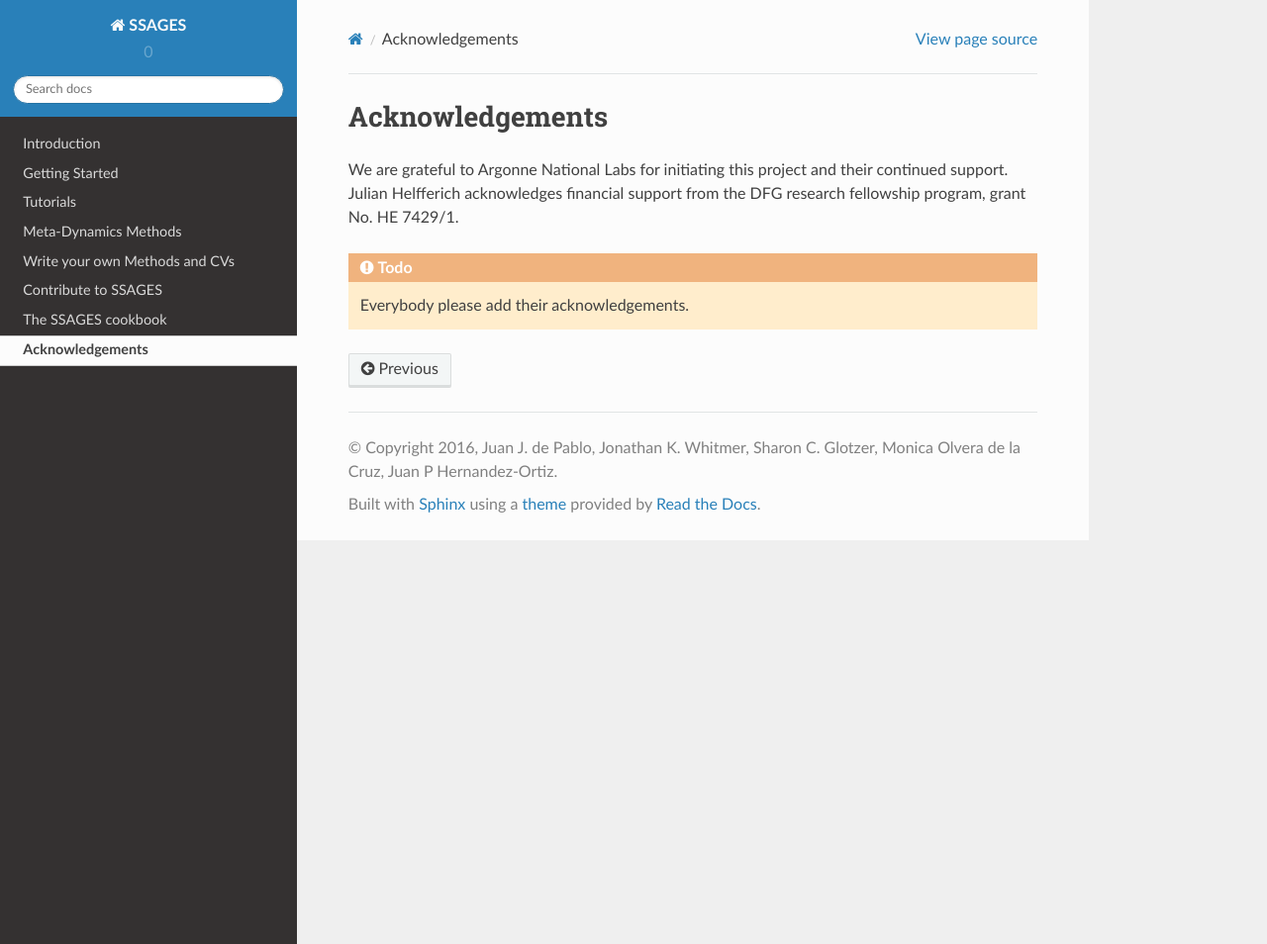
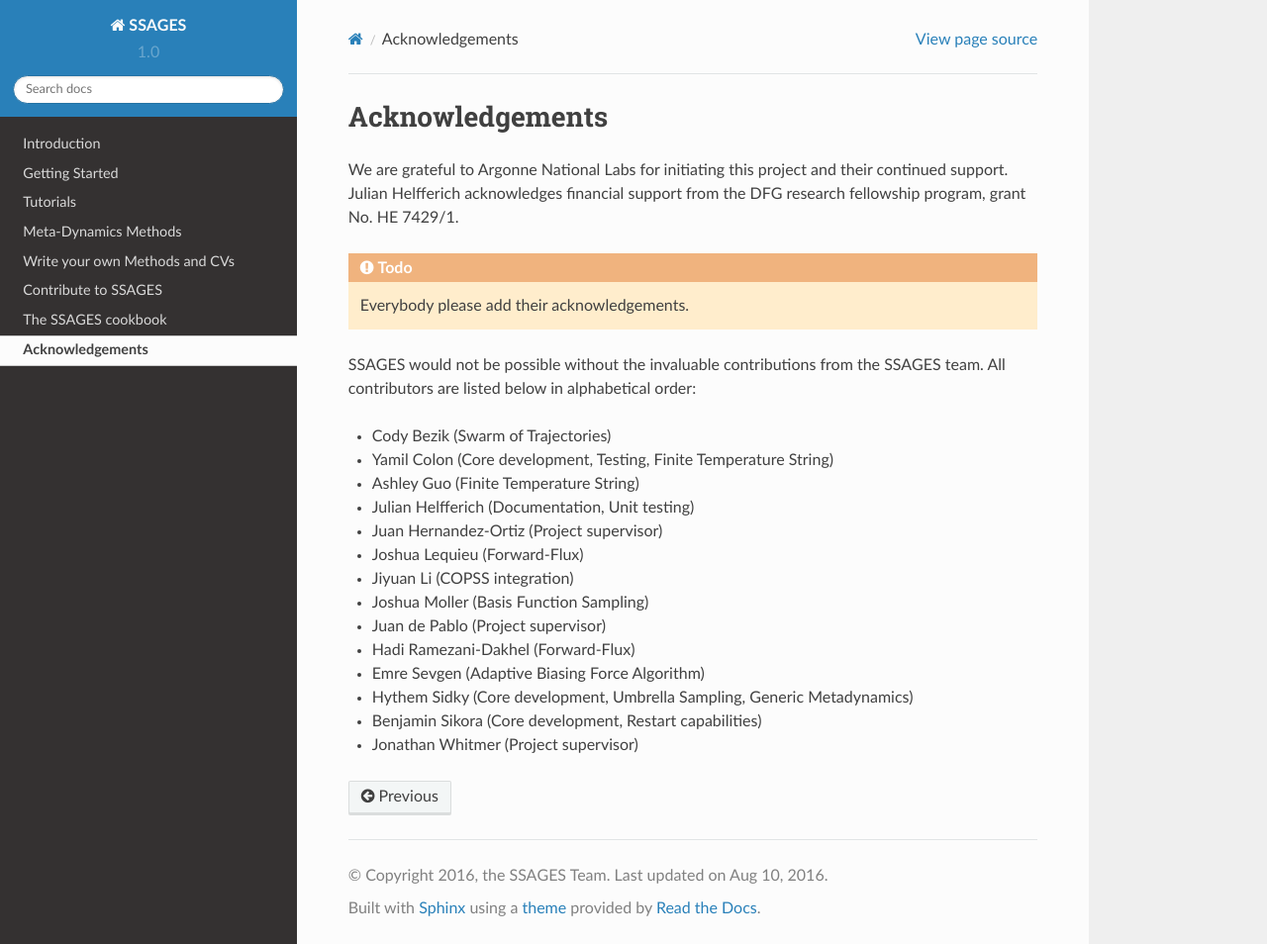
Before and after one commit to SSAGESproject/SSAGES, a Sphinx documentation site: the page built from doc/source/Acknowledgements.rst, in a window 1280 px wide and 954 px high. Shown: the whole window at 99% size. Built offline with Sphinx 7.4.7 and the Read the Docs theme 2.0.0, drawn with Linux system fonts in a browser that asks for light colours.

Commit message:
Add new target pdfmanual for creating PDF version of the manual.
Also, update Methods and add Contributors to the Acknowledgements.

```diff
--- a/doc/source/Acknowledgements.rst
+++ b/doc/source/Acknowledgements.rst
@@ -8,3 +8,21 @@ the DFG research fellowship program, grant No. HE 7429/1.
 .. todo::
 
     Everybody please add their acknowledgements.
+
+SSAGES would not be possible without the invaluable contributions from the
+SSAGES team. All contributors are listed below in alphabetical order:
+
+* Cody Bezik (Swarm of Trajectories)
+* Yamil Colon (Core development, Testing, Finite Temperature String)
+* Ashley Guo (Finite Temperature String)
+* Julian Helfferich (Documentation, Unit testing)
+* Juan Hernandez-Ortiz (Project supervisor)
+* Joshua Lequieu (Forward-Flux)
+* Jiyuan Li (COPSS integration)
+* Joshua Moller (Basis Function Sampling)
+* Juan de Pablo (Project supervisor)
+* Hadi Ramezani-Dakhel (Forward-Flux)
+* Emre Sevgen (Adaptive Biasing Force Algorithm)
+* Hythem Sidky (Core development, Umbrella Sampling, Generic Metadynamics)
+* Benjamin Sikora (Core development, Restart capabilities)
+* Jonathan Whitmer (Project supervisor)
--- a/doc/source/Introduction.rst
+++ b/doc/source/Introduction.rst
@@ -6,14 +6,20 @@ Welcome to SSAGES, our new and shiny Meta-Dynamics package.
 .. todo::
 
     * What is Metadynamics?
+
       * 2-3 paragraphs with a simple example of what Metadynamics can do.
       * Aimed towards someone who has no idea of Metadynamics.
+
     * What is SSAGES?
+
       * What does SSAGES stand for?
       * Basic features: Easy to use, easy to extend, can be used with several simulation engines (in the future).
+
     * What can SSAGES do?
+
       * Works with all types of simulations: Atomistic, coarse grained, continuum.
       * Which methods are already supported? More coming soon...
       * Which simulation engines are supported?
+
     * More information: In this manual, on github (if you want to report an
       issue/bug), mailing list.
--- a/doc/source/conf.py
+++ b/doc/source/conf.py
@@ -56,16 +56,16 @@ master_doc = 'index'
 
 # General information about the project.
 project = u'SSAGES'
-copyright = u'2016, Juan J. de Pablo, Jonathan K. Whitmer, Sharon C. Glotzer, Monica Olvera de la Cruz, Juan P Hernandez-Ortiz'
+copyright = u'2016, the SSAGES Team'
 
 # The version info for the project you're documenting, acts as replacement for
 # |version| and |release|, also used in various other places throughout the
 # built documents.
 #
 # The short X.Y version.
-version = '0'
+version = '1.0'
 # The full version, including alpha/beta/rc tags.
-release = '0.1'
+release = '0.9'
 
 # The language for content autogenerated by Sphinx. Refer to documentation
 # for a list of supported languages.
@@ -86,7 +86,7 @@ exclude_patterns = []
 #default_role = None
 
 # If true, '()' will be appended to :func: etc. cross-reference text.
-#add_function_parentheses = True
+add_function_parentheses = True
 
 # If true, the current module name will be prepended to all description
 # unit titles (such as .. function::).
@@ -111,8 +111,6 @@ pygments_style = 'sphinx'
 # The theme to use for HTML and HTML Help pages.  See the documentation for
 # a list of builtin themes.
 html_theme = "sphinx_rtd_theme"
-html_theme_path = [sphinx_rtd_theme.get_html_theme_path()]
-
 
 # Theme options are theme-specific and customize the look and feel of a theme
 # further.  For a list of options available for each theme, see the
@@ -120,7 +118,7 @@ html_theme_path = [sphinx_rtd_theme.get_html_theme_path()]
 #html_theme_options = {}
 
 # Add any paths that contain custom themes here, relative to this directory.
-#html_theme_path = []
+html_theme_path = [sphinx_rtd_theme.get_html_theme_path()]
 
 # The name for this set of Sphinx documents.  If None, it defaults to
 # "<project> v<release> documentation".
@@ -150,7 +148,7 @@ html_static_path = ['_static']
 
 # If not '', a 'Last updated on:' timestamp is inserted at every page bottom,
 # using the given strftime format.
-#html_last_updated_fmt = '%b %d, %Y'
+html_last_updated_fmt = '%b %d, %Y'
 
 # If true, SmartyPants will be used to convert quotes and dashes to
 # typographically correct entities.
@@ -176,7 +174,7 @@ html_static_path = ['_static']
 #html_show_sourcelink = True
 
 # If true, "Created using Sphinx" is shown in the HTML footer. Default is True.
-#html_show_sphinx = True
+html_show_sphinx = True
 
 # If true, "(C) Copyright ..." is shown in the HTML footer. Default is True.
 #html_show_copyright = True
@@ -197,7 +195,7 @@ htmlhelp_basename = 'SSAGESdoc'
 
 latex_elements = {
 # The paper size ('letterpaper' or 'a4paper').
-#'papersize': 'letterpaper',
+'papersize': 'letterpaper',
 
 # The font size ('10pt', '11pt' or '12pt').
 #'pointsize': '10pt',
@@ -211,7 +209,7 @@ latex_elements = {
 #  author, documentclass [howto, manual, or own class]).
 latex_documents = [
   ('index', 'SSAGES.tex', u'SSAGES Documentation',
-   u'Juan J. de Pablo, Jonathan K. Whitmer, Sharon C. Glotzer, Monica Olvera de la Cruz, Juan P Hernandez-Ortiz', 'manual'),
+   u'The SSAGES Team', 'manual'),
 ]
 
 # The name of an image file (relative to this directory) to place at the top of
@@ -220,10 +218,10 @@ latex_documents = [
 
 # For "manual" documents, if this is true, then toplevel headings are parts,
 # not chapters.
-#latex_use_parts = False
+latex_use_parts = False
 
 # If true, show page references after internal links.
-#latex_show_pagerefs = False
+latex_show_pagerefs = True
 
 # If true, show URL addresses after external links.
 #latex_show_urls = False
@@ -255,7 +253,7 @@ man_pages = [
 #  dir menu entry, description, category)
 texinfo_documents = [
   ('index', 'SSAGES', u'SSAGES Documentation',
-   u'Juan J. de Pablo, Jonathan K. Whitmer, Sharon C. Glotzer, Monica Olvera de la Cruz, Juan P Hernandez-Ortiz', 'SSAGES', 'One line description of project.',
+   u'The SSAGES Team', 'SSAGES', 'One line description of project.',
    'Miscellaneous'),
 ]
 
```
Also changed, not shown: doc/CMakeLists.txt (+6 -1 lines), doc/source/Meta-Dynamics Methods.rst (+5 -4 lines).
